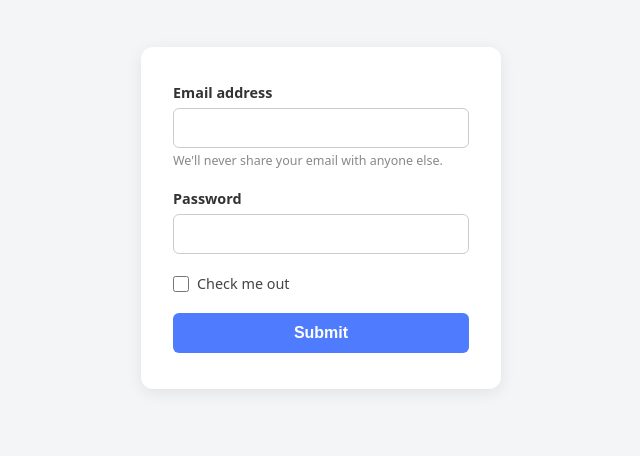
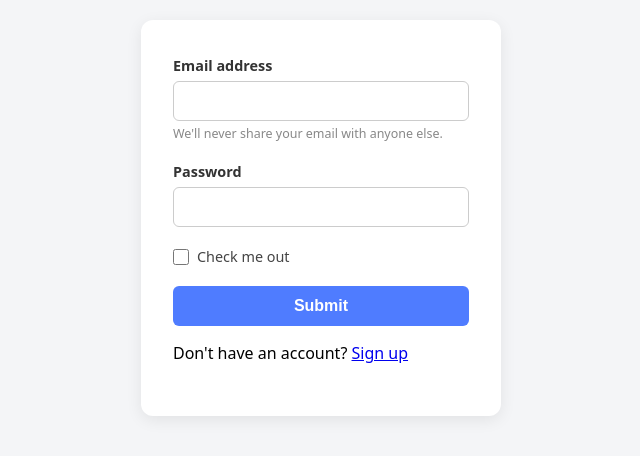
Before and after one commit to AhmedKrs1/GameSite, a plain HTML site: page login.html in a window 1280 px wide. Shown: the part 182-638 px from the top of the page, without its empty margins (319-959 px from the left). Drawn offline with Linux system fonts and the light colour scheme.

Commit message:
Added sign up form

```diff
--- a/login.html
+++ b/login.html
@@ -22,7 +22,12 @@
             <label class="form-check-label" for="exampleCheck1">Check me out</label>
         </div>
         <button type="submit" class="btn btn-primary">Submit</button>
+        <p class="signup-prompt">Don't have an account?
+            <a href="sign-up.html">Sign up</a>
+       </p>
         </form>
+
+
     </body>
 
 
```
Also changed, not shown: sign-up.html (added, +8 -0 lines).
